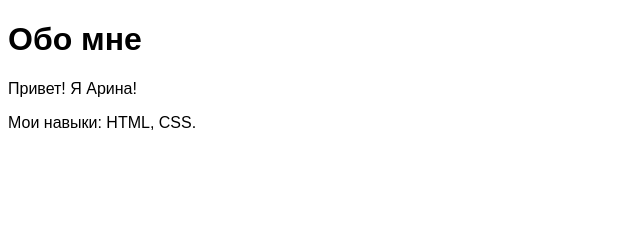
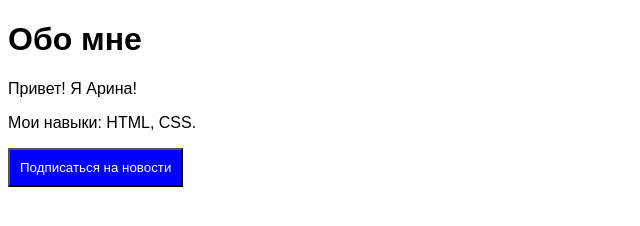
Before and after one commit to s221070/my-profile, a plain HTML site: page index.html in a window 1280 px wide. Shown: the whole page, without its empty margins (0-640 px from the left). Drawn offline with Linux system fonts and the light colour scheme.

Commit message:
Добавление кнопки подписки

```diff
--- a/index.html
+++ b/index.html
@@ -11,5 +11,6 @@
     <h1>Обо мне</h1>
     <p>Привет! Я Арина!</p>
     <p>Мои навыки: HTML, CSS.</p>
+    <button class="button">Подписаться на новости</button>
 </body>
 </html>
```
